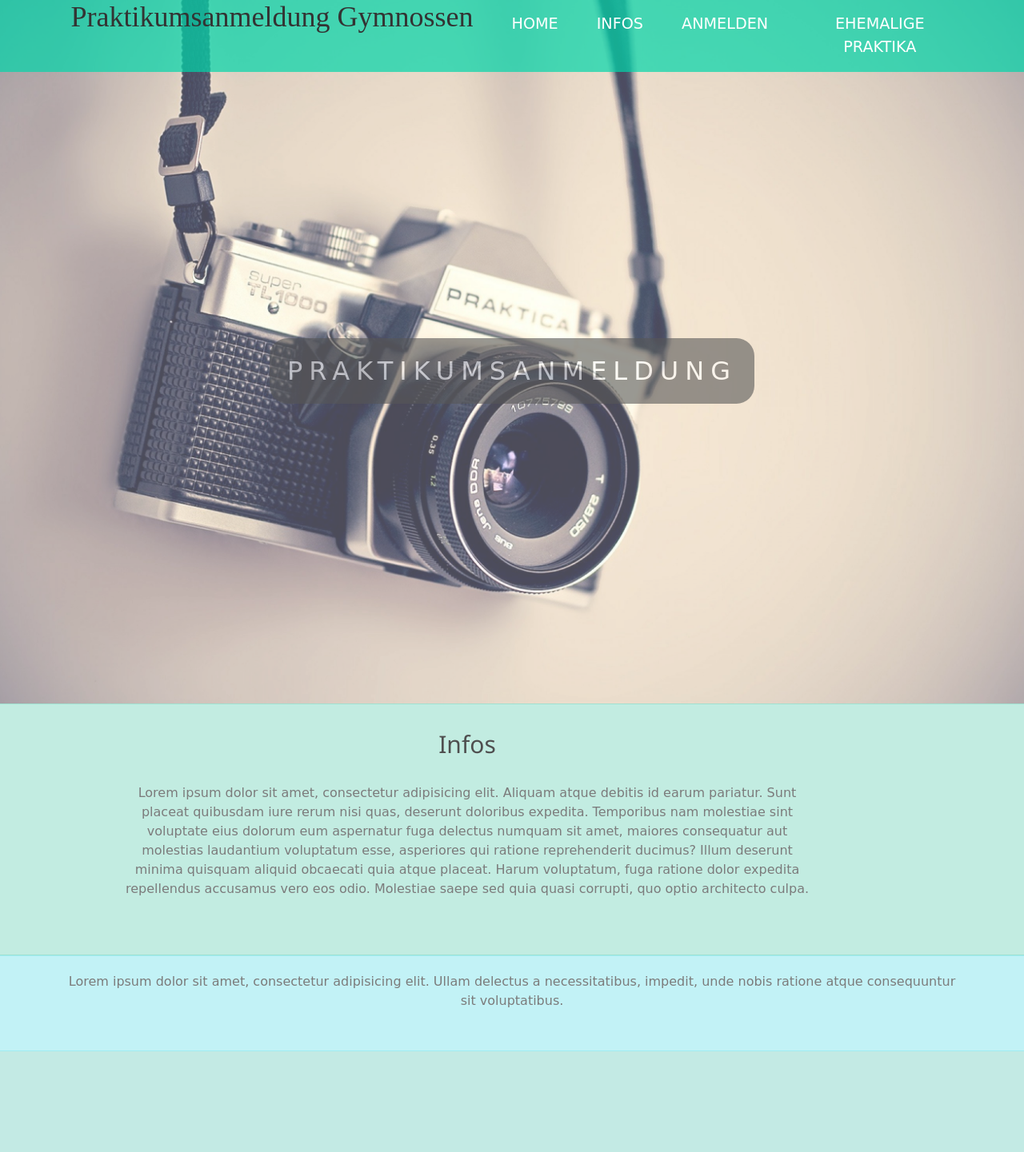
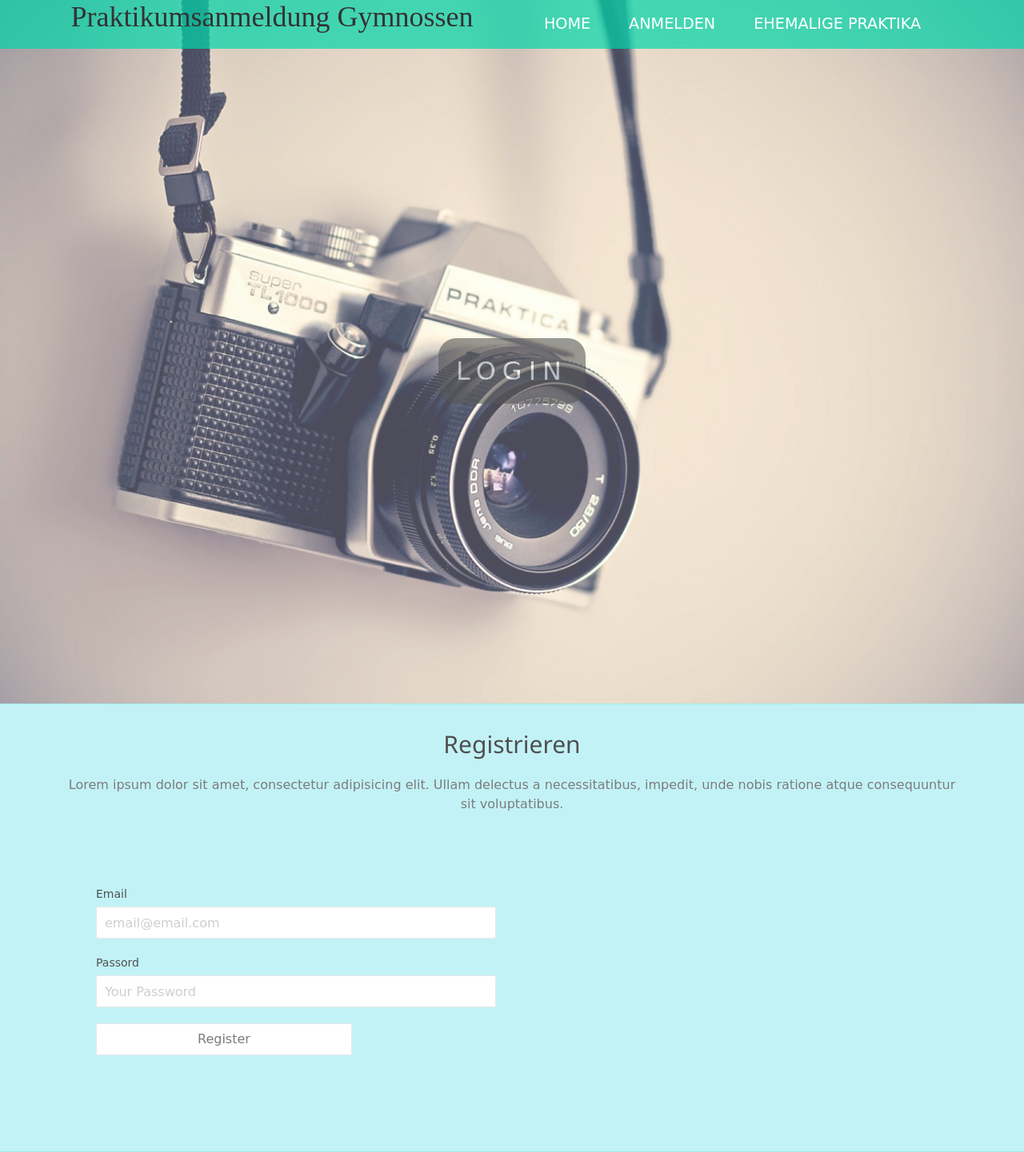
Before and after one commit to janniksinz/Praktikum_Anmeldung, a PHP site: page /login.php in a window 1280 px wide. Shown: the whole page at 80% size. Before the commit the page ends 1315 px from the top, so only its background shows below. Run offline with PHP 8.4, Linux system fonts and the light colour scheme; some libraries are stand-ins or nearby versions.

Commit message:
4Commit_Login_Form_and_Style

```diff
--- a/login.php
+++ b/login.php
@@ -15,6 +15,7 @@
 
     <link rel="stylesheet" href="https://www.w3schools.com/w3css/4/w3.css">
     <link rel="stylesheet" href="style.css">
+    <link rel="stylesheet" href="style_login.css">
 </head>
 
 <body>
@@ -31,7 +32,7 @@
        <nav class="">
            <ul>
                <li><a href="index.html">Home</a></li>
-               <li><a href="#info">Infos</a></li>
+               <!--<li><a href="index.html">Infos</a></li>-->
                <li><a href="login.php">Anmelden</a></li>
                <li class="libottom"><a href="#">ehemalige Praktika</a></li>
            </ul>
@@ -46,18 +47,19 @@
     <div class="pimg1">
         <div class="ptext">
             <span class="border">
-                Praktikumsanmeldung
+                Login
             </span>
         </div>
     </div>
 
-
+    <!--
     <section class="section section1 section-light" id="info">
-        <h2>Infos</h2>
+        <h2>Anmelden</h2>
         <p>Lorem ipsum dolor sit amet, consectetur adipisicing elit. Aliquam atque debitis id earum pariatur. Sunt placeat quibusdam iure rerum nisi quas, deserunt doloribus expedita. Temporibus nam molestiae sint voluptate eius dolorum eum aspernatur fuga delectus numquam sit amet, maiores consequatur aut molestias laudantium voluptatum esse, asperiores qui ratione reprehenderit ducimus? Illum deserunt minima quisquam aliquid obcaecati quia atque placeat. Harum voluptatum, fuga ratione dolor expedita repellendus accusamus vero eos odio. Molestiae saepe sed quia quasi corrupti, quo optio architecto culpa.</p>
        <!-- <a href="login.php">Login</a>-->
+    <!--------------------
     </section>
-
+    ------------------->
     <!--next Parallax Image-->
 
    <!----------------------------------
@@ -109,7 +111,47 @@
     -------------------->
 
     <section class="section section-dark">
-        Lorem ipsum dolor sit amet, consectetur adipisicing elit. Ullam delectus a necessitatibus, impedit, unde nobis ratione atque consequuntur sit voluptatibus.
+        <h2>Registrieren</h2>
+        <p>Lorem ipsum dolor sit amet, consectetur adipisicing elit. Ullam delectus a necessitatibus, impedit, unde nobis ratione atque consequuntur sit voluptatibus.</p>
+
+        <!--Login Form Section-->
+
+        <div class="uk-section uk-container uk-text-left">
+            <div class="uk-grid uk-child-width-1-3@s uk-child-width-1-1" uk-grid="">
+
+                <!--Form-->
+                        <form class="uk-form-stacked">
+                            <!--Email Holder-->
+                            <div class="uk-margin">
+                                <label class="uk-form-label" for="form-stacked-text">Email</label>
+                                <div class="uk-form-controls input_form">
+                                    <input class="uk-input" id="form-stacked-text" type="email" placeholder="email@email.com">
+                                </div>
+                            </div>
+                            <!--Password Holder-->
+                            <div class="uk-margin">
+                                <label class="uk-form-label" for="form-stacked-text">Passord</label>
+                                <div class="uk-form-controls input_form">
+                                    <input class="uk-input" id="form-stacked-text" type="password" placeholder="Your Password">
+                                </div>
+                            </div>
+                            <!--Submit Button-->
+                            <div class="uk-margin">
+                                <div class="uk-form-controls">
+                                    <input class="uk-input" id="form-stacked-text" type="submit" value="Register" >
+                                </div>
+                            </div>
+
+                        </form>
+
+            </div>
+        </div>
+
+
+
+
+
+
     </section>
 
 
--- /dev/null
+++ b/style_login.css
@@ -0,0 +1,9 @@
+.input_form{
+    min-width: 500px;
+}
+
+@media screen and (max-width: 687px){
+    .input_form{
+        min-width: 200px;;
+    }
+}
```
